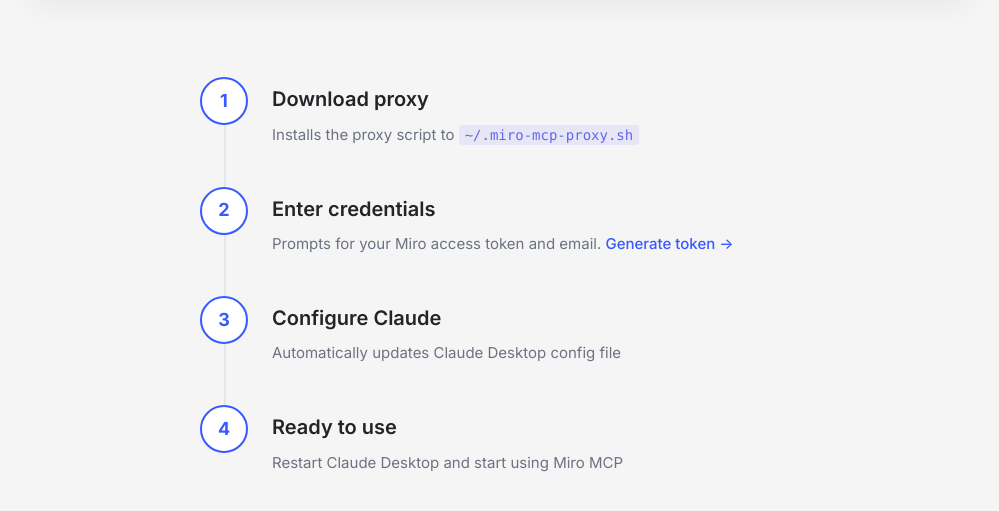
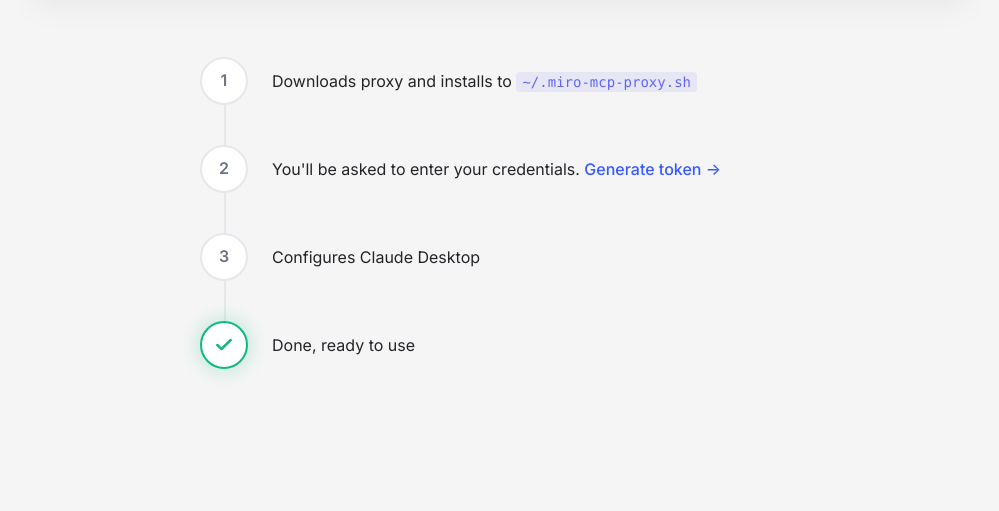
Before and after one commit to mirowolff/miro-mcp-proxy, a plain HTML site: page docs/index.html in a window 1280 px wide. Shown: the part 783-1294 px from the top of the page, without its empty margins (140-1139 px from the left). Drawn offline with Linux system fonts and the light colour scheme.

Commit message:
Refine timeline design with subtle styling
- Reduce spacing between header and timeline
- Make step numbers more discrete with gray borders
- Use grid place-items-center for perfect alignment
- Simplify descriptions, remove titles
- Replace step 4 number with checkmark
- Add green color and glow to final step

```diff
--- a/docs/index.html
+++ b/docs/index.html
@@ -66,29 +66,29 @@
                     <div class="step-card">
                         <div class="step-number">1</div>
                         <div class="step-content">
-                            <h3 class="step-title">Download proxy</h3>
-                            <p class="step-description">Installs the proxy script to <code>~/.miro-mcp-proxy.sh</code></p>
+                            <p class="step-description">Downloads proxy and installs to <code>~/.miro-mcp-proxy.sh</code></p>
                         </div>
                     </div>
                     <div class="step-card">
                         <div class="step-number">2</div>
                         <div class="step-content">
-                            <h3 class="step-title">Enter credentials</h3>
-                            <p class="step-description">Prompts for your Miro access token and email. <a href="https://miro.design/mcp/token" target="_blank">Generate token →</a></p>
+                            <p class="step-description">You'll be asked to enter your credentials. <a href="https://miro.design/mcp/token" target="_blank">Generate token →</a></p>
                         </div>
                     </div>
                     <div class="step-card">
                         <div class="step-number">3</div>
                         <div class="step-content">
-                            <h3 class="step-title">Configure Claude</h3>
-                            <p class="step-description">Automatically updates Claude Desktop config file</p>
+                            <p class="step-description">Configures Claude Desktop</p>
                         </div>
                     </div>
                     <div class="step-card">
-                        <div class="step-number">4</div>
+                        <div class="step-number">
+                            <svg xmlns="http://www.w3.org/2000/svg" viewBox="0 0 24 24" fill="none" stroke="currentColor" stroke-linecap="round" stroke-linejoin="round">
+                                <polyline points="20 6 9 17 4 12"></polyline>
+                            </svg>
+                        </div>
                         <div class="step-content">
-                            <h3 class="step-title">Ready to use</h3>
-                            <p class="step-description">Restart Claude Desktop and start using Miro MCP</p>
+                            <p class="step-description">Done, ready to use</p>
                         </div>
                     </div>
                 </div>
--- a/docs/styles.css
+++ b/docs/styles.css
@@ -365,7 +365,7 @@
 
 .section-header {
     text-align: center;
-    margin-bottom: 60px;
+    margin-bottom: 40px;
 }
 
 .section-eyebrow {
@@ -415,34 +415,38 @@
     height: 48px;
     border-radius: 50%;
     background: white;
-    border: 2px solid var(--miro-blue);
-    color: var(--miro-blue);
-    display: flex;
-    align-items: center;
-    justify-content: center;
-    font-size: 18px;
-    font-weight: 700;
+    border: 2px solid var(--border);
+    color: var(--text-muted);
+    display: grid;
+    place-items: center;
+    font-size: 16px;
+    font-weight: 600;
     flex-shrink: 0;
     position: relative;
     z-index: 1;
 }
 
+.step-card:last-child .step-number {
+    border-color: var(--green);
+    color: var(--green);
+    box-shadow: 0 0 20px rgba(16, 185, 129, 0.3);
+}
+
+.step-card:last-child .step-number svg {
+    width: 20px;
+    height: 20px;
+    stroke-width: 3;
+}
+
 .step-content {
     flex: 1;
-    padding-top: 8px;
-}
-
-.step-title {
-    font-size: 20px;
-    font-weight: 600;
-    color: var(--text);
-    margin-bottom: 8px;
+    padding-top: 12px;
 }
 
 .step-description {
-    font-size: 15px;
+    font-size: 16px;
     line-height: 1.6;
-    color: var(--text-muted);
+    color: var(--text);
 }
 
 .step-description code {
```
